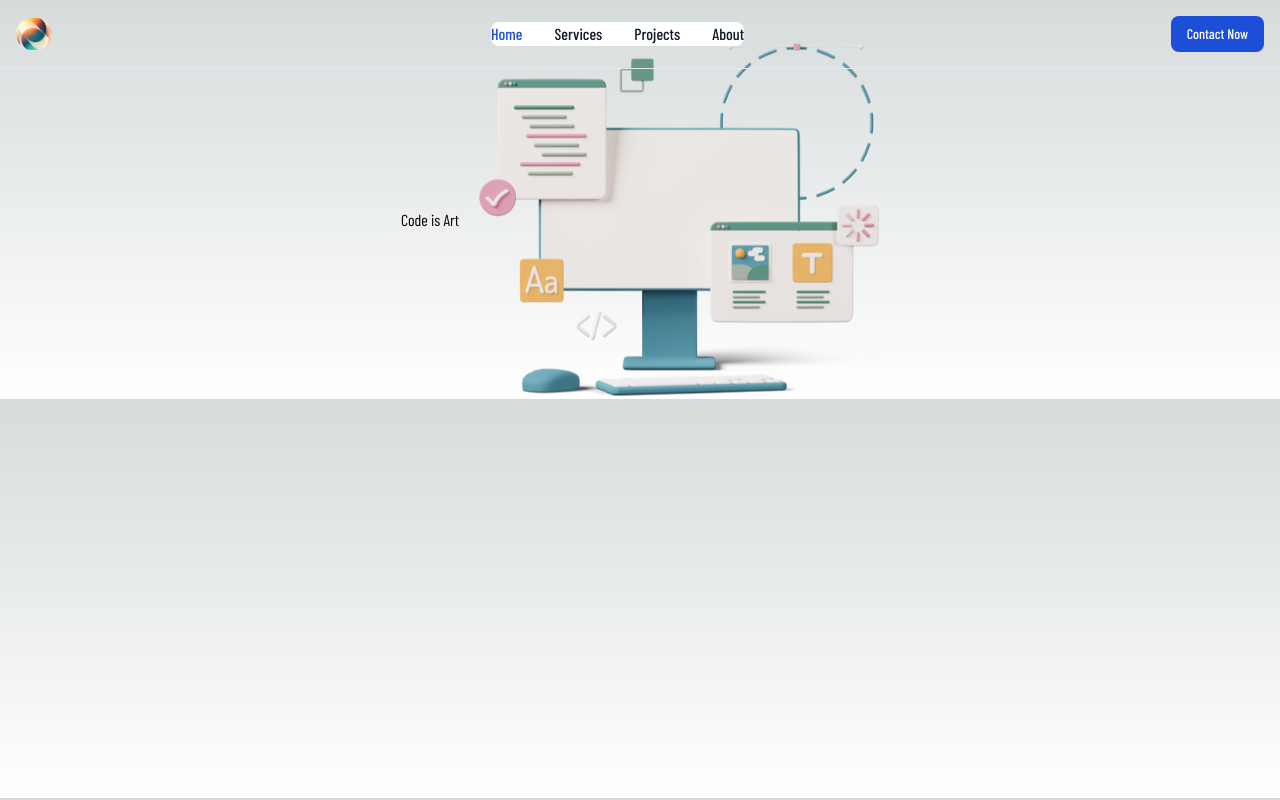
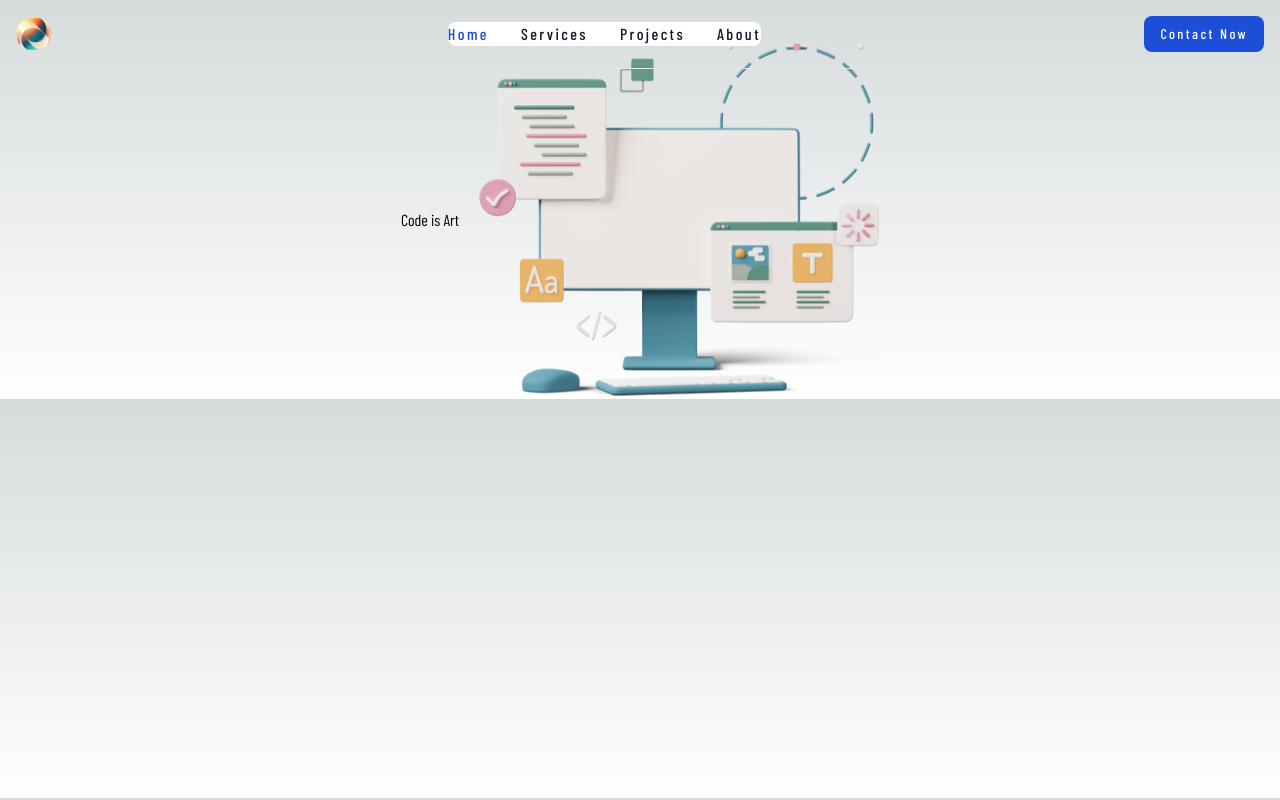
Before and after one commit to Abstract-Systems/AbstractSystems, a Next.js app in the folder abstractsystems/: page / in a window 1280 px wide. Built offline with nearby package versions, Linux system fonts and the light colour scheme; a web font is replaced by a local one.

Commit message:
Update Nav.jsx

```diff
--- a/abstractsystems/components/Nav.jsx
+++ b/abstractsystems/components/Nav.jsx
@@ -1,3 +1,4 @@
+'use client'
 import React, { useState } from 'react';
 
 const Nav = () => {
@@ -8,7 +9,7 @@
   };
 
   return (
-    <nav className="navbg-white dark:bg-gray-900 fixed w-full z-20 top-0 left-0 border-b border-gray-200 dark:border-gray-600">
+    <nav className="navbg-white dark:bg-gray-900 fixed w-full z-20 top-0 left-0 border-b border-gray-200 dark:border-gray-600 tracking-widest">
       <div className="max-w-screen-xl flex flex-wrap items-center justify-between mx-auto p-4">
         <a href="#" className="flex items-center">
           <img src="./images/logo.png" className="h-8 mr-3" alt="Abstract Systems Logo" />
```
